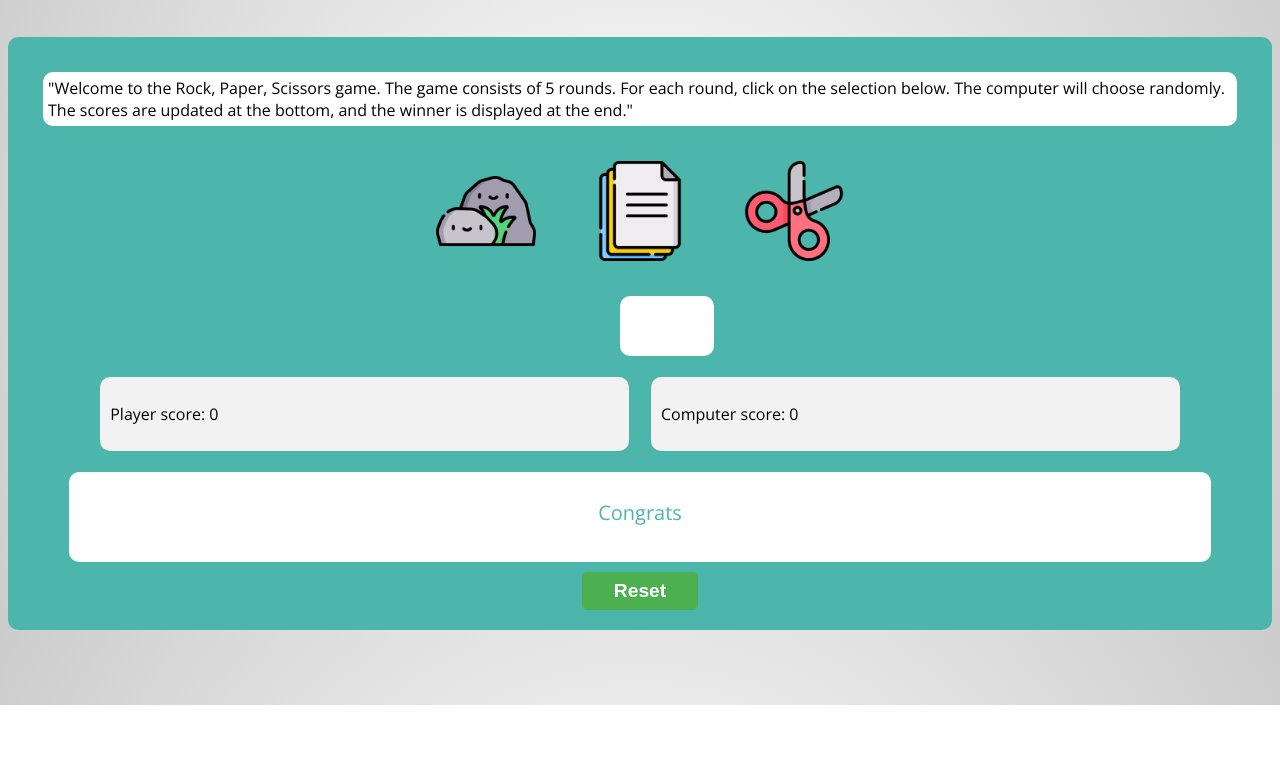
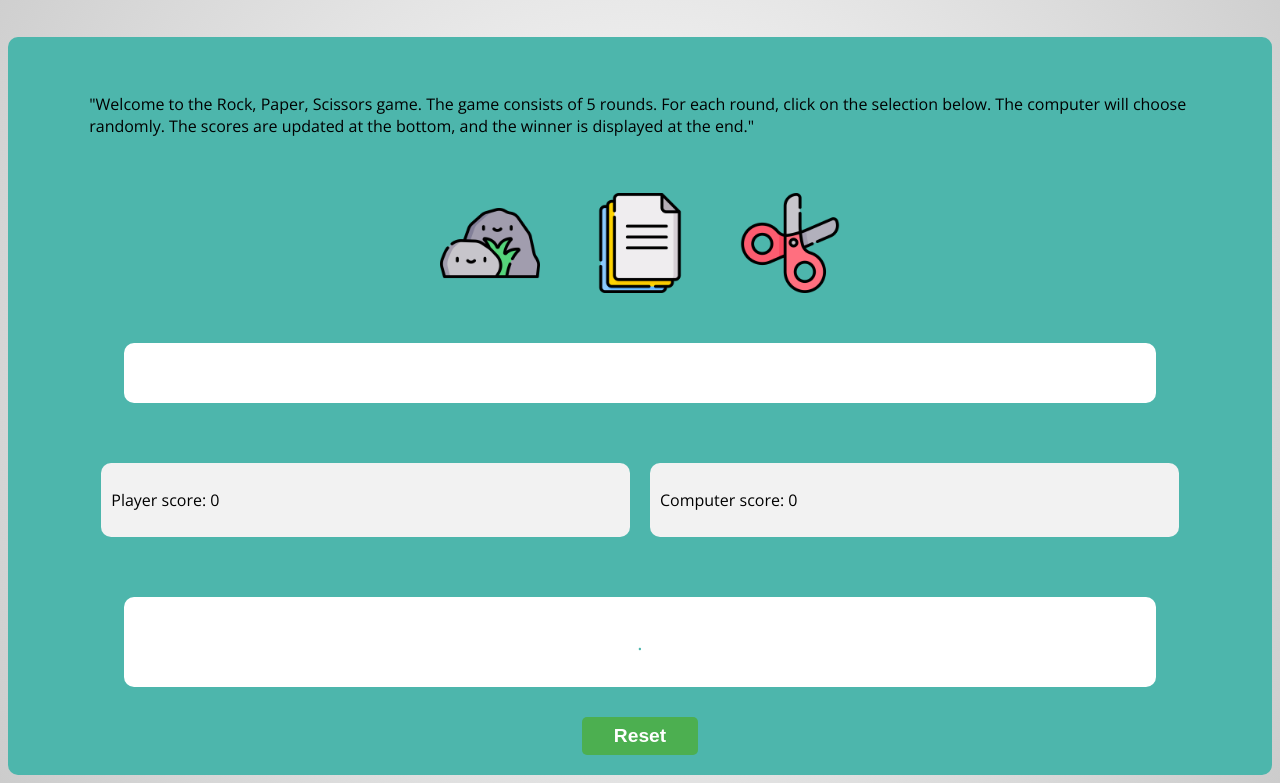
Before and after one commit to dyslexicdogo/RockPaperScissors, a plain HTML site: page index.html in a window 1280 px wide. Shown: the part 95-878 px from the top of the page. Before the commit the page ends 800 px from the top, so only its background shows below. Drawn offline with nearby package versions, Linux system fonts and the light colour scheme.

Commit message:
change layout of text boxes

```diff
--- a/index.html
+++ b/index.html
@@ -12,19 +12,19 @@
     <div class="container">
         <h1>Rock Paper Scissors</h1>
         <div class="mainbox">
-            <div class="textbox"> "Welcome to the Rock, Paper, Scissors game. The game consists of 5 rounds. For each
+            <div class="textbox Widebox"> <p>"Welcome to the Rock, Paper, Scissors game. The game consists of 5 rounds. For each
                 round, click on the selection below. The computer will choose randomly. The scores are updated at the
-                bottom, and the winner is displayed at the end."
+                bottom, and the winner is displayed at the end." </p>
             </div>
-            <div class="selections">
+            <div class="selections Widebox">
                 <img src="img/rocks.png" alt="Rock" id="rock">
                 <img src="img/paper.png" alt="Paper" id="paper">
                 <img src="img/scissors.png" alt="Scissors" id="scissors">
             </div>
-            <div> <p class="comments"></p>
+            <div class="Widebox"> <p class="comments"></p>
             </div>
 
-<div class="scores">
+<div class="Widebox">
  <div class="box">
                   <p>Player score: 0</p>
                 </div>
@@ -34,8 +34,8 @@
                 </div>
               </div>
 
-<div class="finalMessage">
-    <p>Congrats</p>
+<div class="Widebox">
+    <p class="finalMessage">.</p>
 </div>
 <div>
     <button id="resetButton" class="btn btn-beginner">Reset</button>
--- a/styles.css
+++ b/styles.css
@@ -23,14 +23,11 @@ h1{
     padding: 20px;
   }
 
-.textbox , .selections {
-    width: fit-content;
+.Widebox {
+    width: 90%;
     margin: 15px;
     padding: 5px;
     border-radius: 10px;
-}
-.textbox {
-    background-color: white;
     display: flex;
     justify-content: center;
     align-items: center;
@@ -53,7 +50,6 @@ h1{
     align-items: center;
 }
 
-
 .scores {
     width: 90%;
     overflow: hidden;
@@ -62,7 +58,7 @@ h1{
 .box {
     width: 48%;
     float: left;
-    margin: 1%;
+    margin: 10px;
     padding: 10px;
     box-sizing: border-box;
     background-color: #f2f2f2;
@@ -73,9 +69,6 @@ h1{
     height: 50px;
     justify-content: center;
     align-items: center;
-}
-
-.finalMessage p {
     text-align: center;
     color: #4DB6AC;
     font-size: 20px;
```
